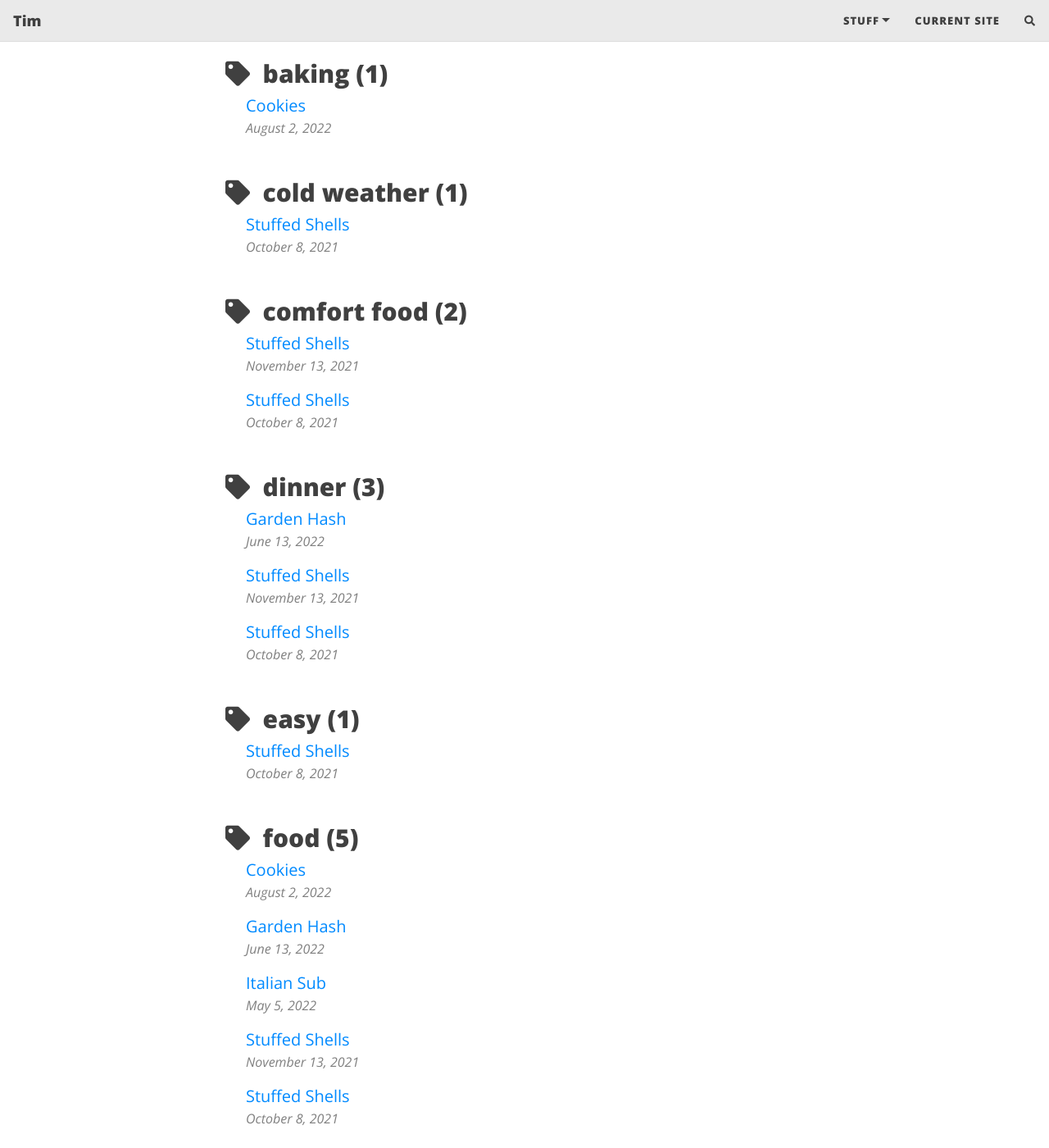
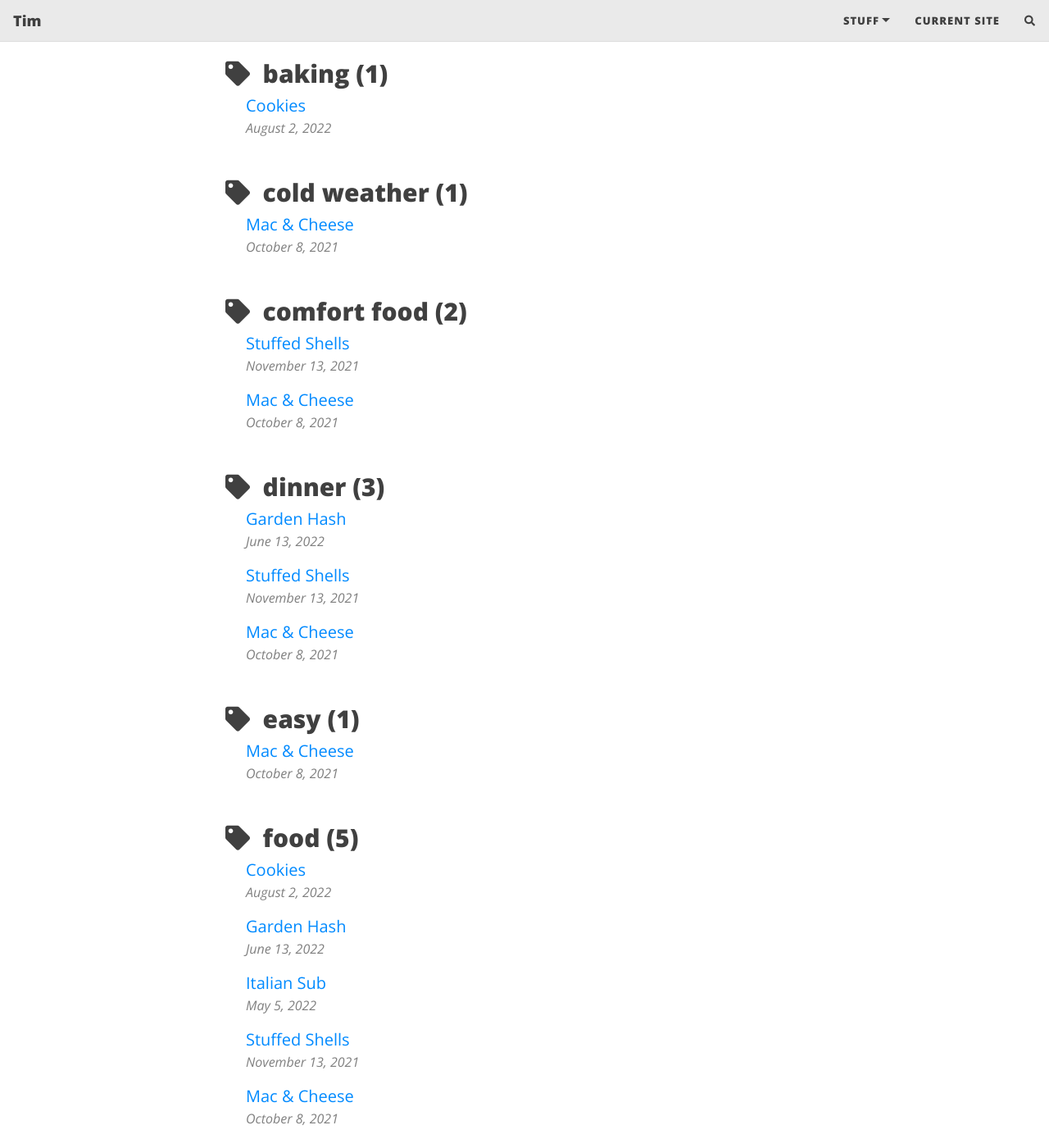
Before and after one commit to mroysterhead/mroysterhead.github.io, a Jekyll site: the page built from tags.html, in a window 1280 px wide and 1400 px high, scrolled down 352 px. Shown: the whole window at 82% size. Built offline with Jekyll 4.4.1, drawn with Linux system fonts in a browser that asks for light colours; nearby versions of some CDN libraries; comment, search, counter and statistics services are not loaded; some of the changed text lies outside the part shown.

Commit message:
Couple edits

```diff
--- a/_posts/2021-10-08-mac_and_cheese.md
+++ b/_posts/2021-10-08-mac_and_cheese.md
@@ -1,7 +1,7 @@
 ---
 layout: post
-title: Stuffed Shells
-subtitle:
+title: Mac & Cheese
+subtitle: Easy, Creamy, Reheatable, No roux method
 #gh-repo: daattali/beautiful-jekyll
 #gh-badge: [star, fork, follow]
 thumbnail-img: https://i.imgur.com/Oj6JHcS.jpg
@@ -44,5 +44,5 @@ comments: true
 
   >- Optional: After you remove from oven, sprinkle shredded cheddar over the top.
   >- Required: let it sit. Let it cool down. This dish reheats extremely well. As soon as it comes out of the oven the sauce isn't quite done yet. It will appear as if the sauce as broken and the milk as curdled - it hasn't. Let it cool off before you serve and eat.
->-
+
 ![macandcheese](https://i.imgur.com/Oj6JHcS.jpg){: .mx-auto.d-block :}
--- a/index.html
+++ b/index.html
@@ -1,5 +1,5 @@
 ---
 layout: home
 title: timlawrence.org
-subtitle: Mostly recipes for my Mom
+subtitle: mostly recipes for my mom
 ---
```
Also changed, not shown: docs/index.html (deleted, +0 -25 lines), README.md, assets/img/install-steps.gif (deleted), assets/img/path.jpg (deleted), assets/img/thumb.png (deleted).
